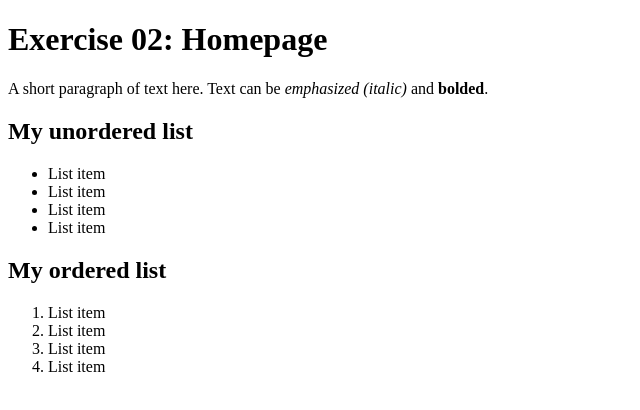
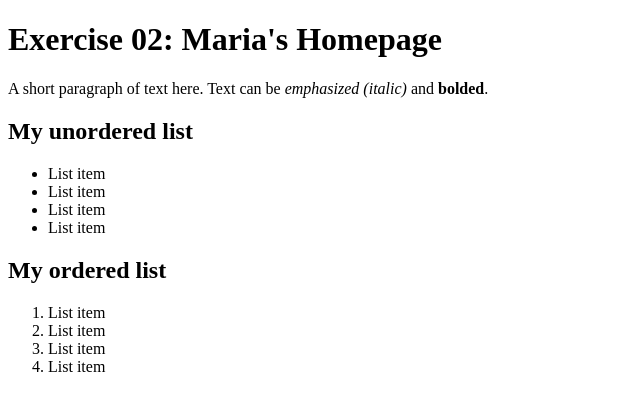
Before and after one commit to MariaPlan/LIS753-exercises, a plain HTML site: page index.html in a window 1280 px wide. Shown: the whole page, without its empty margins (0-640 px from the left). Drawn offline with Linux system fonts and the light colour scheme.

Commit message:
Update index.html

```diff
--- a/index.html
+++ b/index.html
@@ -1,10 +1,10 @@
 <!DOCTYPE html>
 <html>
   <head>
-    <title>Exercise 02: Homepage</title>
+    <title>Exercise 02: Maria's Homepage</title>
   </head>
   <body>
-      <h1>Exercise 02: Homepage</h1>
+      <h1>Exercise 02: Maria's Homepage</h1>
       <p>A short paragraph of text here. Text can be <em>emphasized (italic)</em>
       and <strong>bolded</strong>.</p>
       <h2>My unordered list</h2>
```
